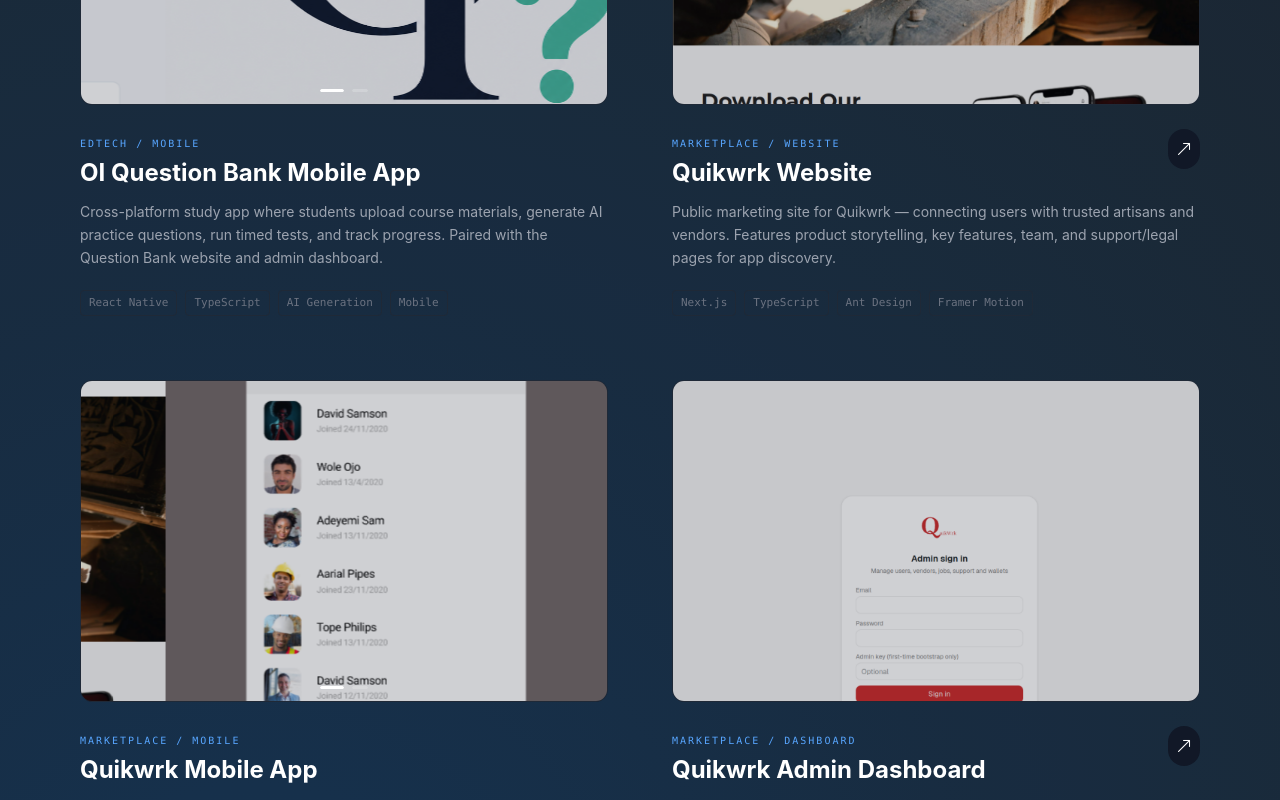
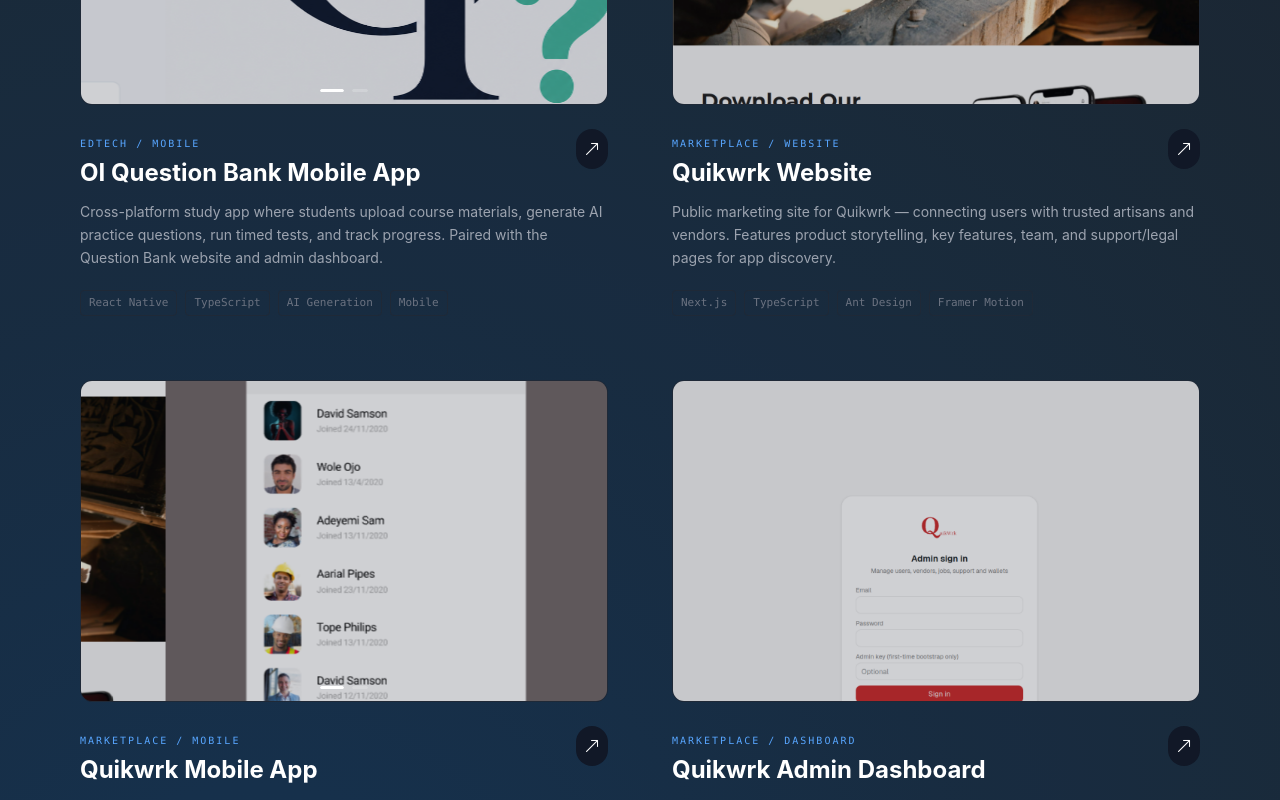
Before and after one commit to Oreoluwaibk/porfolio, a Next.js app: page /projects in a window 1280 px wide. Shown: the part 1200-2000 px from the top of the page. Built offline with nearby package versions, Linux system fonts and the light colour scheme.

Commit message:
add projects

```diff
--- a/components/projects/index.jsx
+++ b/components/projects/index.jsx
@@ -63,6 +63,7 @@
       description:
         'Cross-platform study app where students upload course materials, generate AI practice questions, run timed tests, and track progress. Paired with the Question Bank website and admin dashboard.',
       tech: ['React Native', 'TypeScript', 'AI Generation', 'Mobile'],
+      live: 'https://play.google.com/store/apps/details?id=com.oreoluwacreatives.questionapp',
       images: [OiQuestionIcon, OiQuestionWebsite],
       category: 'EdTech / Mobile',
     },
@@ -80,6 +81,7 @@
       description:
         'Production React Native mobile app for hiring local artisans and service providers. Covers onboarding, job requests, vendor matching, and payments for on-demand work.',
       tech: ['React Native', 'TypeScript', 'Firebase', 'Mobile Deployment'],
+      live: 'https://play.google.com/store/apps/details?id=com.oreoluwaibk.handiwork',
       images: [Quikwrk, QuikwrkWebsite],
       category: 'Marketplace / Mobile',
     },
```
